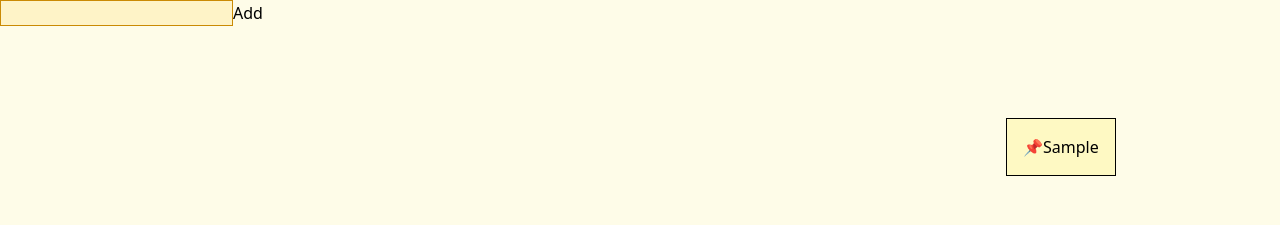
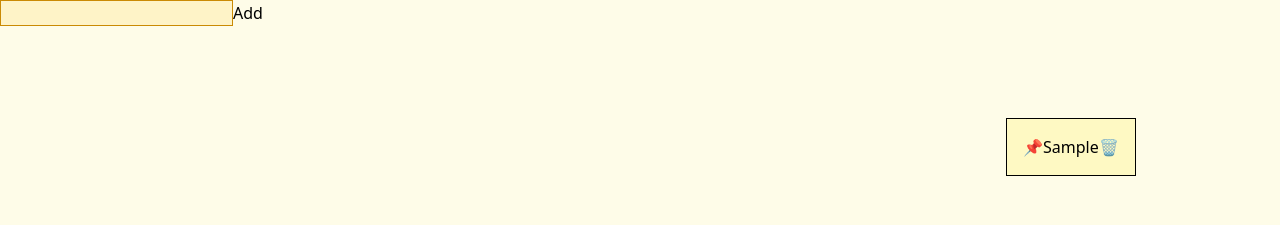
Before and after one commit to gokulkumar0209/floating-notes, a React (Vite) app in the folder client/: page / in a window 1280 px wide. Both pictures are taken after typing "Sample" into the empty fields and a click on the button "Add". Shown: the top 225 px of the page. Built offline with nearby package versions, Linux system fonts and the light colour scheme.

Commit message:
Added Delete button

```diff
--- a/client/src/components/Note.jsx
+++ b/client/src/components/Note.jsx
@@ -1,9 +1,10 @@
 import React from "react";
 import { forwardRef } from "react";
 
-const Note = forwardRef(({ content, pos, ...props }, ref) => {
+const Note = forwardRef(({ content, pos,onDelete, ...props }, ref) => {
 	// console.log(ref);
 	// console.log(message,positionX,positionY)
+	// console.log(props);
 	return (
 		<div
 			ref={ref}
@@ -11,7 +12,10 @@ const Note = forwardRef(({ content, pos, ...props }, ref) => {
 			style={{ left: `${pos?.x}px`, top: `${pos?.y}px` }}
 			{...props}
 		>
-			<h1 className="p-4">📌{content}</h1>
+			<h1 className="p-4">
+				📌{content}
+				<button onClick={onDelete}>🗑️</button>
+			</h1>
 		</div>
 	);
 });
--- a/client/src/components/Notes.jsx
+++ b/client/src/components/Notes.jsx
@@ -27,6 +27,7 @@ function Notes({}) {
 		// Check if the ref for the note is available
 		if (noteRefs.current[id] && noteRefs.current[id].current) {
 			const noteRef = noteRefs.current[id].current;
+			console.log(noteRef);
 			const rect = noteRef.getBoundingClientRect();
 
 			// Calculate the offset from the mouse position to the note's position
@@ -132,6 +133,12 @@ function Notes({}) {
 		setNotes(updatedNotes);
 		setInput(""); // Clear the input field after adding the note
 	};
+	const handleDelete = (id) => {
+
+		const updatedNotes = notes.filter((note) => note.id !== id);
+		setNotes(updatedNotes);
+		localStorage.setItem("notes", JSON.stringify(updatedNotes));
+	};
 
 	return (
 		<div>
@@ -160,6 +167,7 @@ function Notes({}) {
 						content={note.text}
 						pos={note.position}
 						onMouseDown={(e) => handleDragStart(note, e)}
+						onDelete={() => handleDelete(note.id)}
 					/>
 				);
 			})}
```
